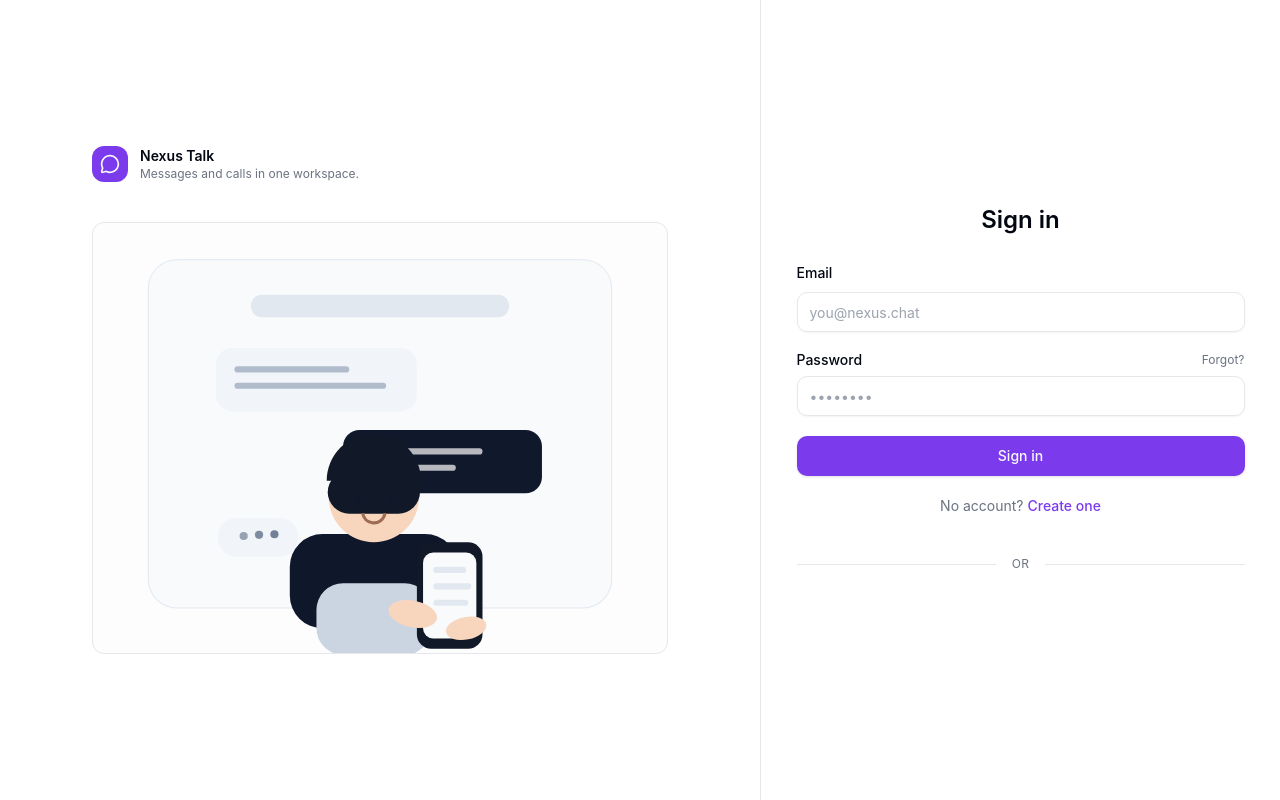
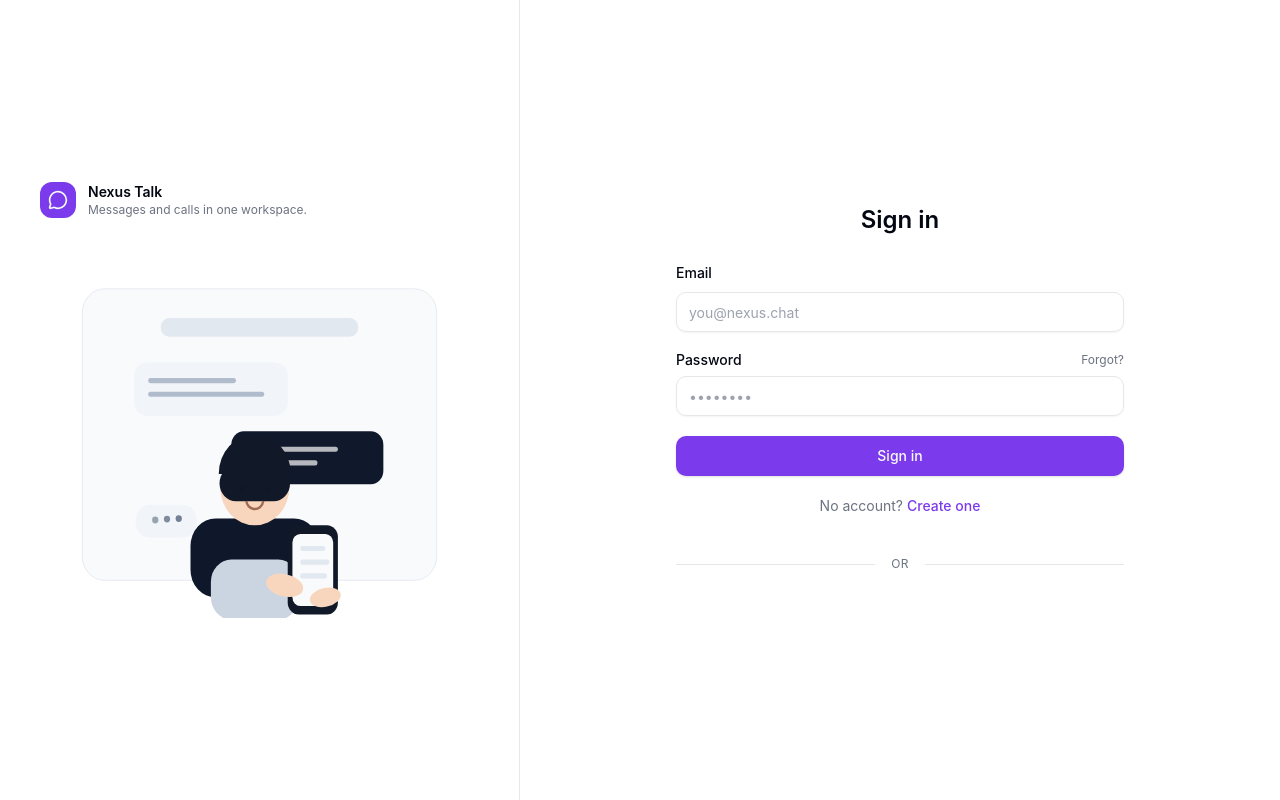
Before and after one commit to SaiHtetAung-mn/nexus-talk, a React (Vite) app in the folder apps/web/: page /auth in a window 1280 px wide. Built offline with nearby package versions, Linux system fonts and the light colour scheme; no server answers.

Commit message:
[style]: Change auth UI

```diff
--- a/apps/web/src/features/auth/components/register-form.tsx
+++ b/apps/web/src/features/auth/components/register-form.tsx
@@ -78,9 +78,6 @@ export function RegisterForm() {
         <div className="space-y-3">
           <div>
             <Label htmlFor="reg-email">Email</Label>
-            <p className="text-xs text-muted-foreground">
-              We&apos;ll use this to send magic links and alerts.
-            </p>
           </div>
           <Input
             id="reg-email"
--- a/apps/web/src/features/auth/pages/login-page.tsx
+++ b/apps/web/src/features/auth/pages/login-page.tsx
@@ -4,7 +4,7 @@ import { OAuthButtons } from "../components/oauth-buttons";
 export function LoginPage() {
   return (
     <div className="space-y-6">
-      <div className="space-y-1 text-center">
+      <div className="space-y-1 text-center hidden sm:block">
         <h1 className="text-2xl font-semibold text-foreground">Sign in</h1>
       </div>
       <LoginForm />
--- a/apps/web/src/features/auth/pages/register-page.tsx
+++ b/apps/web/src/features/auth/pages/register-page.tsx
@@ -4,7 +4,7 @@ import { OAuthButtons } from "../components/oauth-buttons";
 export function RegisterPage() {
   return (
     <div className="space-y-6">
-      <div className="space-y-1 text-center">
+      <div className="space-y-1 text-center hidden sm:block">
         <h1 className="text-2xl font-semibold text-foreground">
           Sign Up
         </h1>
--- a/apps/web/src/layouts/auth-layout.tsx
+++ b/apps/web/src/layouts/auth-layout.tsx
@@ -5,9 +5,9 @@ import { MessagingCanvas } from "@/features/auth/components/messaging-canvas";
 
 export function AuthLayout() {
   return (
-    <div className="grid min-h-screen bg-background lg:grid-cols-[minmax(0,1fr)_minmax(420px,520px)]">
-      <section className="hidden min-h-screen flex-col justify-center px-10 py-12 lg:flex xl:px-16">
-        <div className="mx-auto flex w-full max-w-xl flex-col gap-10">
+    <div className="grid min-h-screen bg-background lg:grid-cols-[minmax(420px,520px)_minmax(0,1fr)]">
+      <section className="hidden min-h-screen flex-col justify-center border-r px-10 py-12 lg:flex">
+        <div className="mx-auto flex w-full max-w-md flex-col gap-10">
           <div className="flex items-center gap-3">
             <span className="flex h-9 w-9 items-center justify-center rounded-lg bg-primary text-primary-foreground">
               <MessageCircle className="h-5 w-5" />
@@ -22,18 +22,21 @@ export function AuthLayout() {
             </div>
           </div>
 
-          <div className="aspect-[4/3] w-full overflow-hidden rounded-lg border bg-muted/20">
+          <div className="aspect-[4/3] w-full">
             <MessagingCanvas />
           </div>
         </div>
       </section>
 
-      <section className="flex min-h-screen items-center justify-center px-6 py-10 lg:border-l">
+      <section className="flex min-h-screen items-center justify-center px-6 py-10">
         <div className="w-full max-w-md space-y-8">
-          <div className="flex justify-center lg:hidden">
-            <div className="inline-flex items-center gap-2 rounded-full border border-primary/40 bg-primary/10 px-3 py-1 text-xs font-semibold uppercase tracking-[0.3em] text-primary">
+          <div className="space-y-1 text-center lg:hidden">
+            <p className="text-lg font-semibold text-foreground">
               Nexus Talk
-            </div>
+            </p>
+            <p className="text-sm text-muted-foreground">
+              Messages and calls in one workspace.
+            </p>
           </div>
           <Outlet />
         </div>
```
